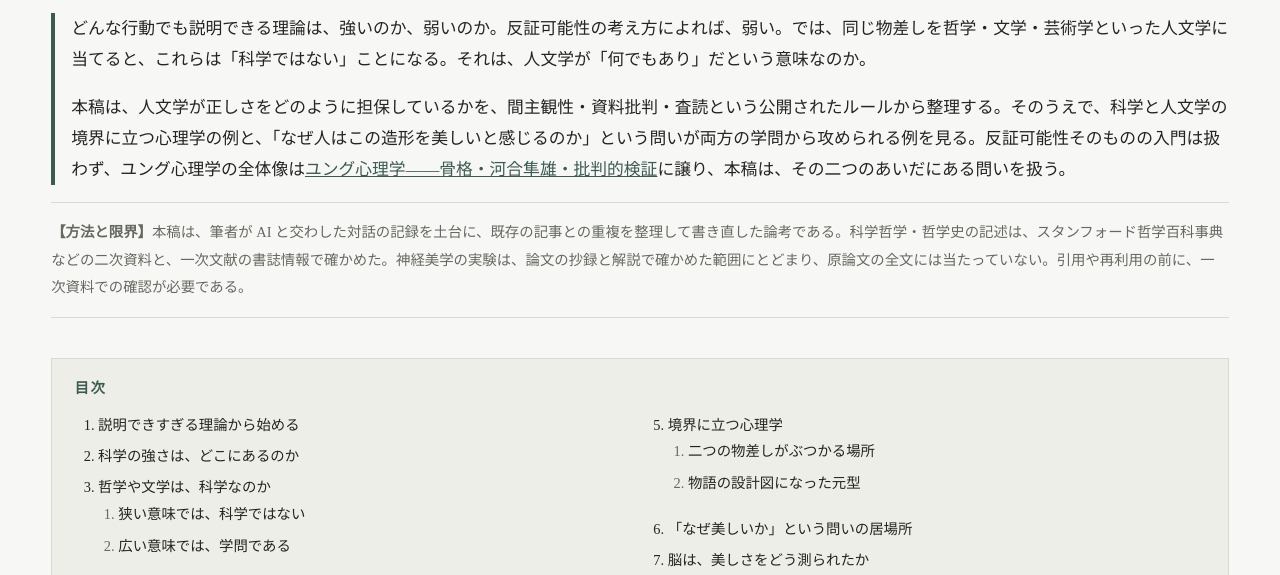
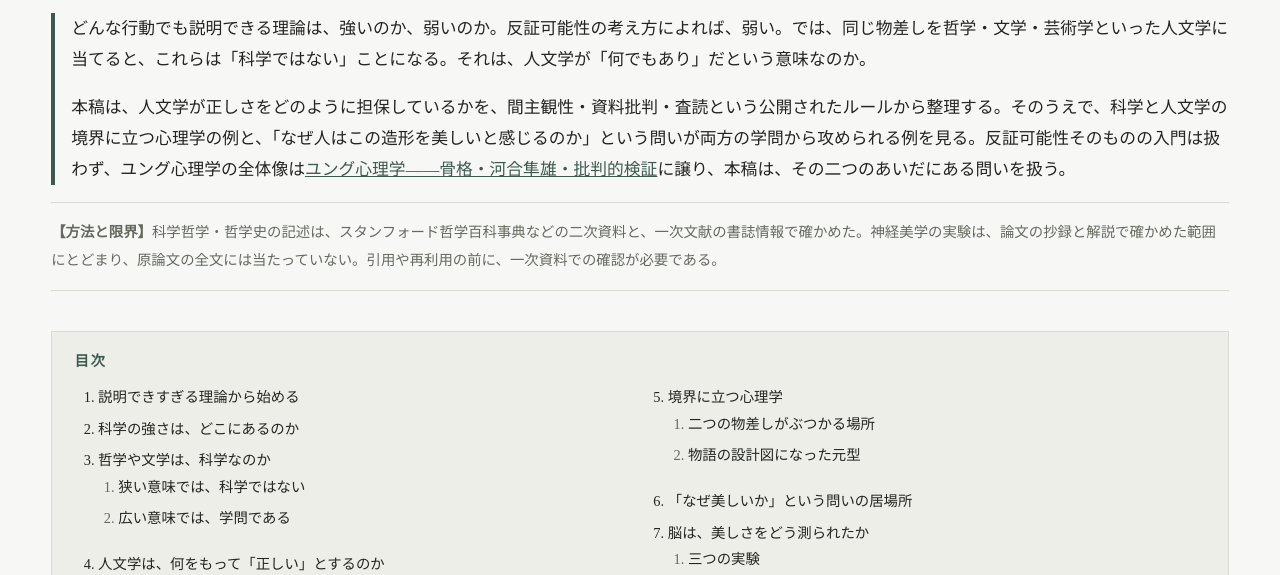
Before and after one commit to morihrkz/library, a plain HTML site: page humanities-standards-of-validity.html in a window 1280 px wide. Shown: the part 214-789 px from the top of the page. Drawn offline with Linux system fonts and the light colour scheme.

Commit message:
Revise the method note of the article on standards of validity in the humanities
Co-Authored-By: Claude Sonnet 5.5 <noreply@anthropic.com>

```diff
--- a/humanities-standards-of-validity.html
+++ b/humanities-standards-of-validity.html
@@ -112,7 +112,7 @@
 <p>どんな行動でも説明できる理論は、強いのか、弱いのか。反証可能性の考え方によれば、弱い。では、同じ物差しを哲学・文学・芸術学といった人文学に当てると、これらは「科学ではない」ことになる。それは、人文学が「何でもあり」だという意味なのか。</p>
 <p>本稿は、人文学が正しさをどのように担保しているかを、間主観性・資料批判・査読という公開されたルールから整理する。そのうえで、科学と人文学の境界に立つ心理学の例と、「なぜ人はこの造形を美しいと感じるのか」という問いが両方の学問から攻められる例を見る。反証可能性そのものの入門は扱わず、ユング心理学の全体像は<a href="jungian-psychology.html">ユング心理学――骨格・河合隼雄・批判的検証</a>に譲り、本稿は、その二つのあいだにある問いを扱う。</p>
 </div>
-<div class="meta"><strong>【方法と限界】</strong>本稿は、筆者が AI と交わした対話の記録を土台に、既存の記事との重複を整理して書き直した論考である。科学哲学・哲学史の記述は、スタンフォード哲学百科事典などの二次資料と、一次文献の書誌情報で確かめた。神経美学の実験は、論文の抄録と解説で確かめた範囲にとどまり、原論文の全文には当たっていない。引用や再利用の前に、一次資料での確認が必要である。</div>
+<div class="meta"><strong>【方法と限界】</strong>科学哲学・哲学史の記述は、スタンフォード哲学百科事典などの二次資料と、一次文献の書誌情報で確かめた。神経美学の実験は、論文の抄録と解説で確かめた範囲にとどまり、原論文の全文には当たっていない。引用や再利用の前に、一次資料での確認が必要である。</div>
 
 <nav class="toc" aria-label="目次">
 <p class="toc-title">目次</p>
```
